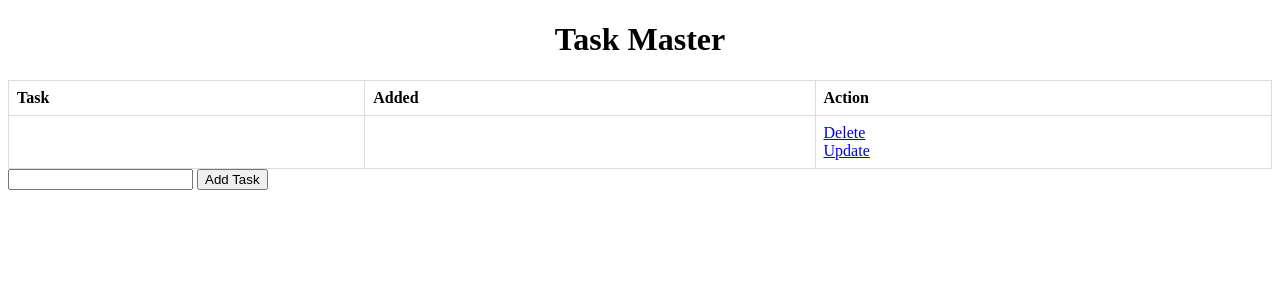
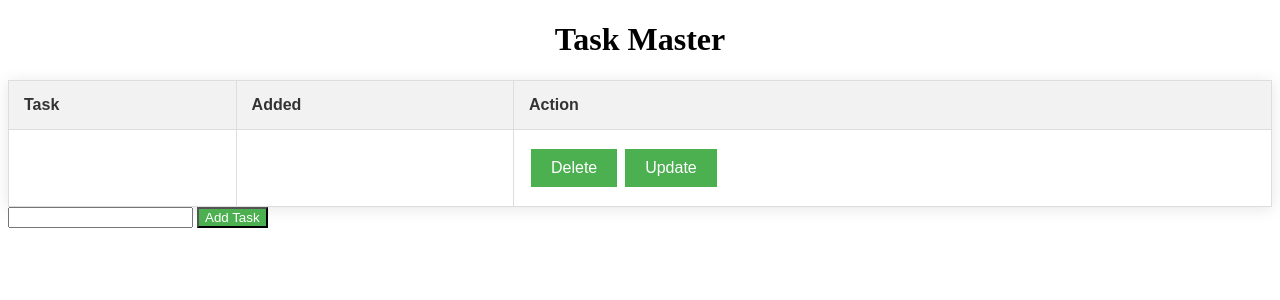
Before and after one commit to wajoud/WebDevGeniusHub, a Flask app: page / in a window 1280 px wide. Shown: the top 300 px of the page. Run offline with Flask 3, Linux system fonts and the light colour scheme.

Commit message:
change in css file

```diff
--- a/FlaskIntroduction/static/css/main.css
+++ b/FlaskIntroduction/static/css/main.css
@@ -1,4 +1,4 @@
-table {
+/* table {
     border-collapse: collapse;
     width: 100%;
 }
@@ -7,4 +7,72 @@ th, td {
     border: 1px solid #dddddd;
     text-align: left;
     padding: 8px;
+} */
+
+table {
+    border-collapse: collapse;
+    width: 100%;
+    font-family: 'Arial', sans-serif; /* Modern font */
+    box-shadow: 0 2px 15px rgba(0, 0, 0, 0.1); /* Subtle shadow for depth */
+    background-color: #ffffff; /* Clean background */
+    margin-top: 20px; /* Add some space at the top of the table */
 }
+
+th, td {
+    border: 1px solid #dddddd; /* Lighter border for a softer look */
+    text-align: left;
+    padding: 15px; /* More padding for a spacious feel */
+    color: #333333; /* Slightly darker font for better readability */
+}
+
+th {
+    background-color: #f2f2f2; /* Different background for headers */
+    color: #333333; /* Dark color for contrast */
+    font-size: 16px; /* Slightly larger font for headers */
+}
+
+td {
+    font-size: 14px; /* Optimal font size for content */
+}
+
+tr:nth-child(even) {
+    background-color: #f9f9f9; /* Zebra striping for rows */
+}
+
+/* Add some hover effects for interactivity */
+tr:hover {background-color: #eaeaea;}
+
+/* Style for the Add Task button for uniformity */
+button {
+    background-color: #4CAF50; /* A green color to stand out */
+    color: white;
+    border: none;
+    padding: 10px 20px;
+    text-align: center;
+    text-decoration: none;
+    display: inline-block;
+    font-size: 16px;
+    margin: 4px 2px;
+    transition-duration: 0.4s; /* Smooth transition for mouseover */
+    cursor: pointer;
+}
+
+button:hover {
+    background-color: #45a049; /* Darker shade on hover */
+}
+
+.title {
+    text-align: center;
+}
+
+.action-btn {
+    /* Button styles from the earlier CSS suggestions */
+    background-color: #4CAF50;
+    color: white;
+    /* ... other button styling ... */
+}
+
+/* Additional styles for form submit buttons */
+input[type=submit].action-btn {
+    /* Same button styles */
+}
--- a/FlaskIntroduction/templates/index.html
+++ b/FlaskIntroduction/templates/index.html
@@ -2,7 +2,7 @@
 
 {% block body %}
     <div class="content">
-        <h1 style="text-align: center">Task Master</h1>
+        <h1 class="title">Task Master</h1> <!-- Removed inline styling -->
         <table>
             <thead>
                 <tr>
@@ -16,9 +16,8 @@
                     <td></td>
                     <td></td>
                     <td>
-                        <a href="#">Delete</a>
-                        <br>
-                        <a href="#">Update</a>
+                        <button class="action-btn">Delete</button> <!-- Changed to button -->
+                        <button class="action-btn">Update</button> <!-- Changed to button -->
                     </td>
                 </tr>
                 <!-- Add more rows as needed with actual data -->
@@ -28,7 +27,7 @@
         <div class="form">
             <form action="/" method="POST">
                 <input type="text" name="content" id="content">
-                <input type="submit" value="Add Task">
+                <input type="submit" value="Add Task" class="action-btn"> <!-- Added class -->
             </form>
         </div>
     </div>
```
Also changed, not shown: 1 other file.
